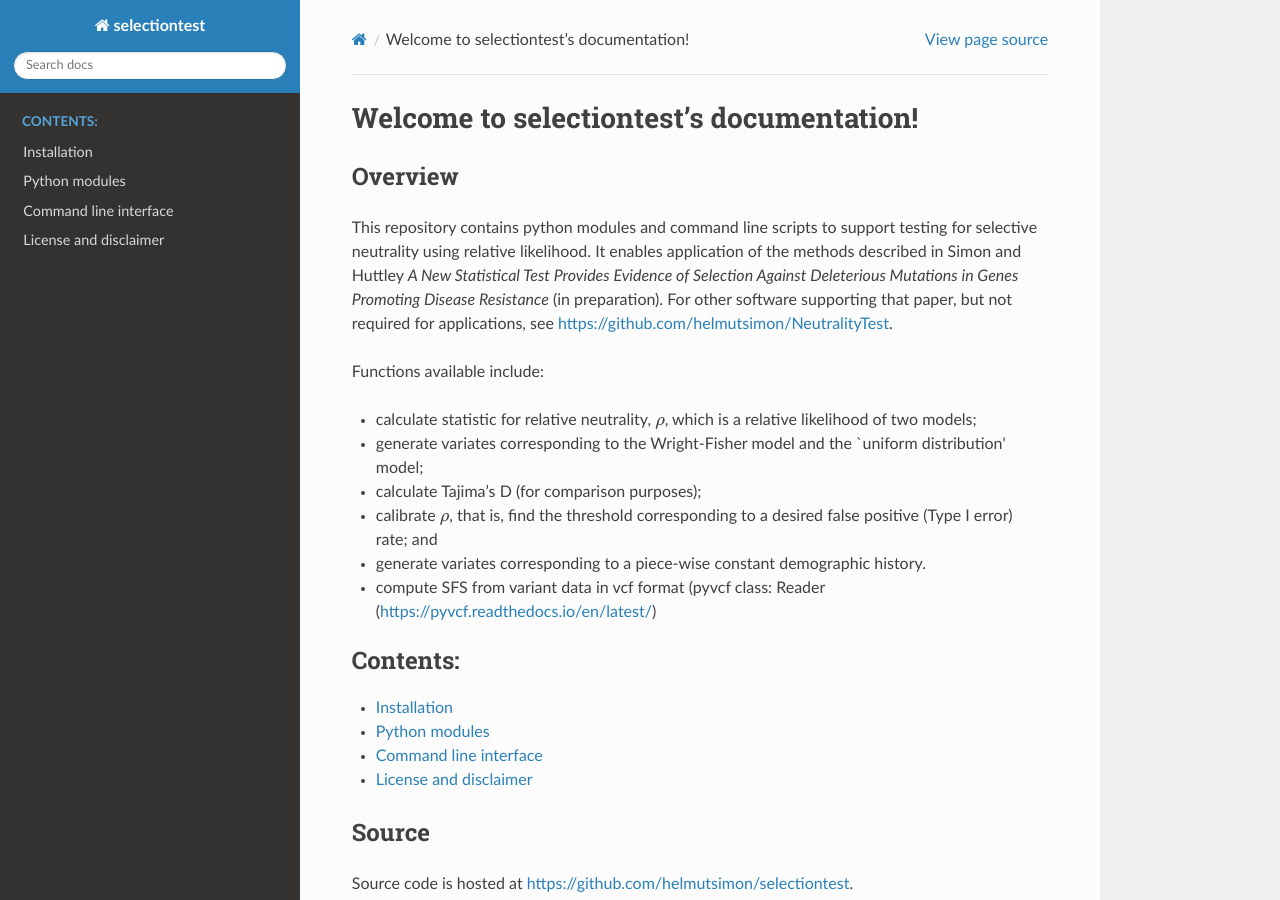
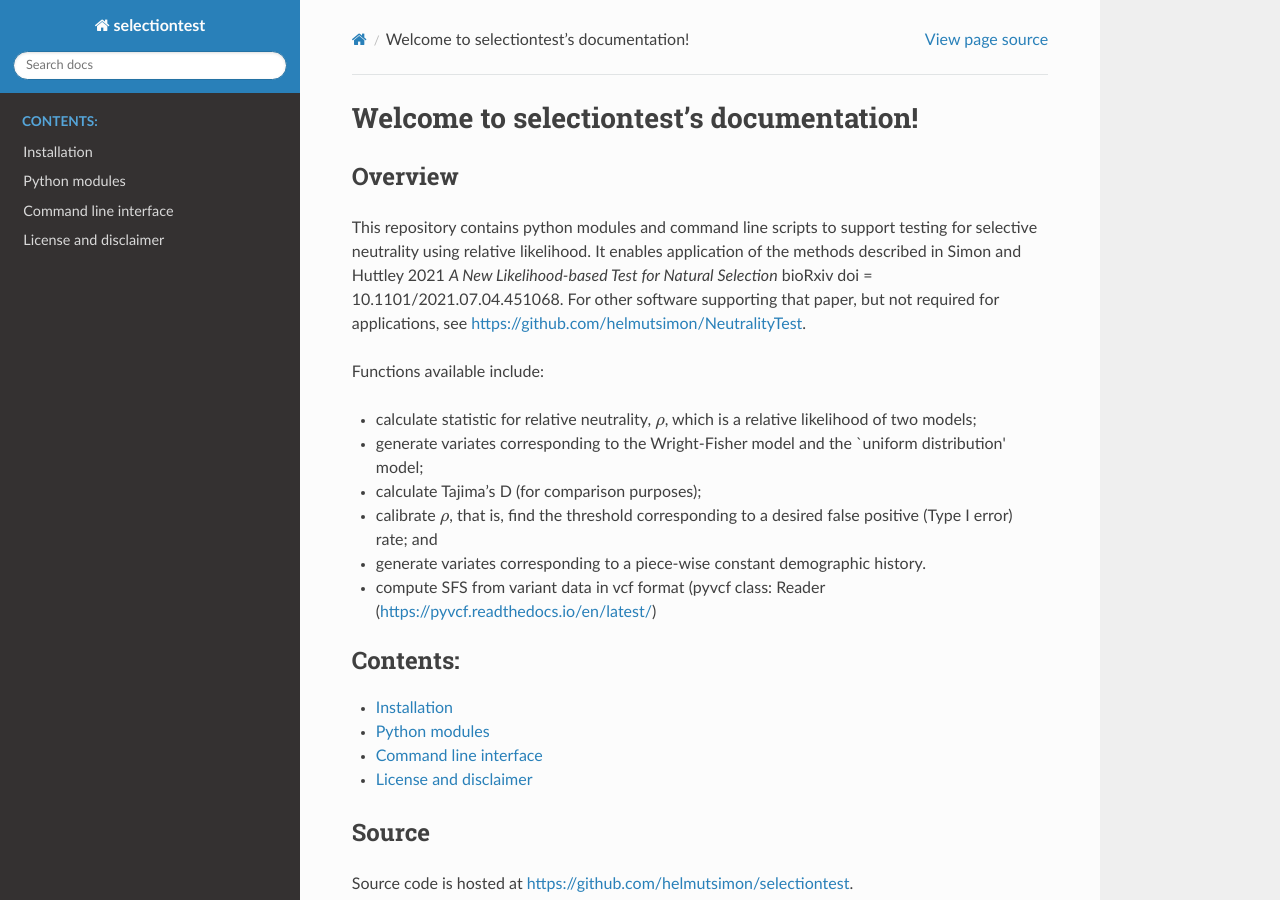
Before and after one commit to helmutsimon/selectiontest, a Sphinx documentation site: the page built from docs/source/index.rst, in a window 1280 px wide and 900 px high. Built offline with Sphinx 7.4.7 and the Read the Docs theme 2.0.0, drawn with Linux system fonts in a browser that asks for light colours.

Commit message:
Update article reference in docs.

```diff
--- a/docs/source/index.rst
+++ b/docs/source/index.rst
@@ -5,7 +5,7 @@ Welcome to selectiontest's documentation!
 
 Overview
 --------
-This repository contains python modules and command line scripts to support testing for selective neutrality using relative likelihood. It enables application of the methods described in Simon and Huttley *A New Statistical Test Provides Evidence of Selection Against Deleterious Mutations in Genes Promoting Disease Resistance* (in preparation). For other software supporting that paper, but not required for applications, see https://github.com/helmutsimon/NeutralityTest.
+This repository contains python modules and command line scripts to support testing for selective neutrality using relative likelihood. It enables application of the methods described in Simon and Huttley 2021 *A New Likelihood-based Test for Natural Selection* bioRxiv doi = 10.1101/2021.07.04.451068. For other software supporting that paper, but not required for applications, see https://github.com/helmutsimon/NeutralityTest.
 
 Functions available include:
 
```
